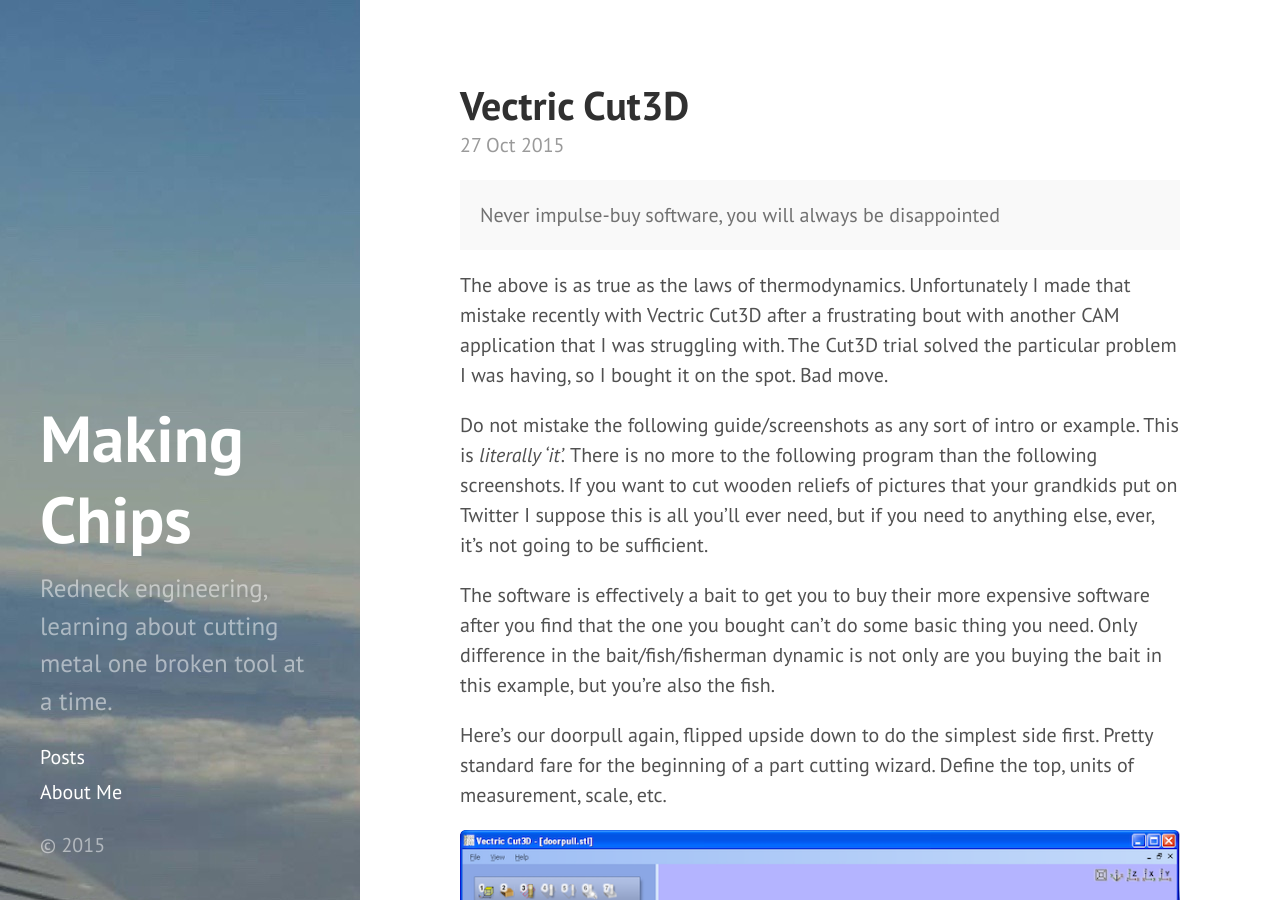
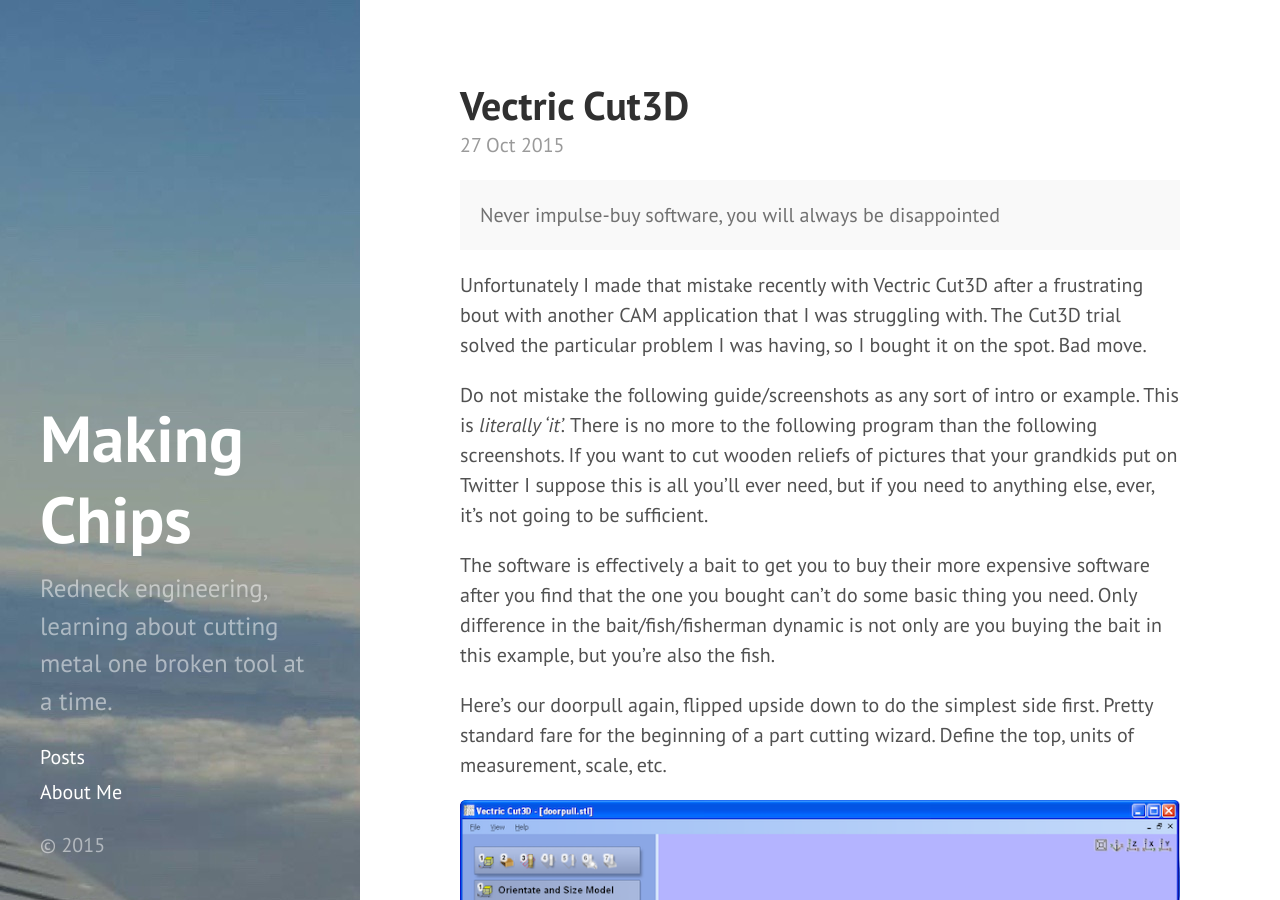
Before and after one commit to makingchips/makingchips.github.io, a Jekyll site: the page built from _posts/2015-10-27-VectricCut3D.md, in a window 1280 px wide and 900 px high. Built offline with Jekyll 4.4.1, drawn with Linux system fonts in a browser that asks for light colours; Markdown is read by kramdown in place of the engine named in the settings; comment, search, counter and statistics services are not loaded.

Commit message:
Update 2015-10-27-VectricCut3D.md

```diff
--- a/_posts/2015-10-27-VectricCut3D.md
+++ b/_posts/2015-10-27-VectricCut3D.md
@@ -8,7 +8,7 @@
 Never impulse-buy software, you will always be disappointed
 </p>
 
-The above is as true as the laws of thermodynamics.  Unfortunately I made that mistake recently with Vectric Cut3D after a frustrating bout with another CAM application that I was struggling with.  The Cut3D trial solved the particular problem I was having, so I bought it on the spot.  Bad move.
+Unfortunately I made that mistake recently with Vectric Cut3D after a frustrating bout with another CAM application that I was struggling with.  The Cut3D trial solved the particular problem I was having, so I bought it on the spot.  Bad move.
 
 Do not mistake the following guide/screenshots as any sort of intro or example.  This is *literally 'it'.*  There is no more to the following program than the following screenshots.  If you want to cut wooden reliefs of pictures that your grandkids put on Twitter I suppose this is all you'll ever need, but if you need to anything else, ever, it's not going to be sufficient.
 
```
